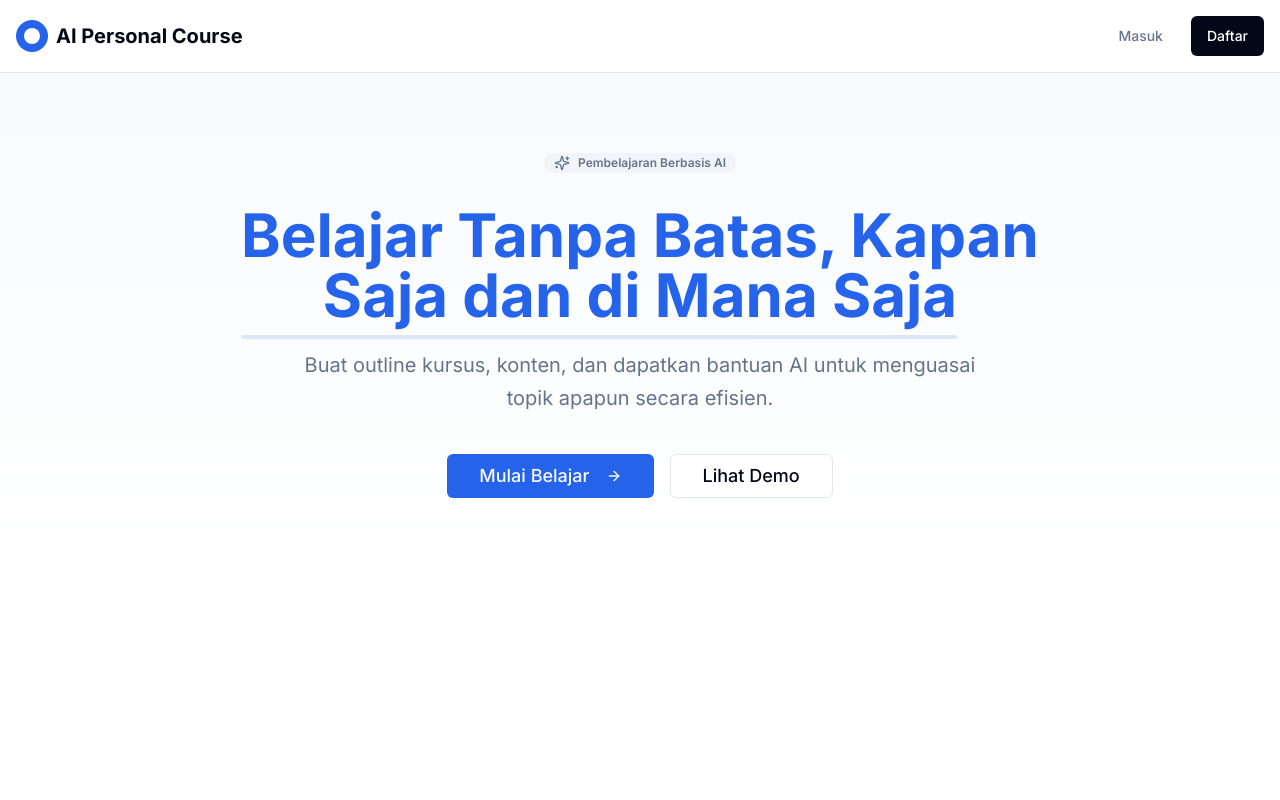
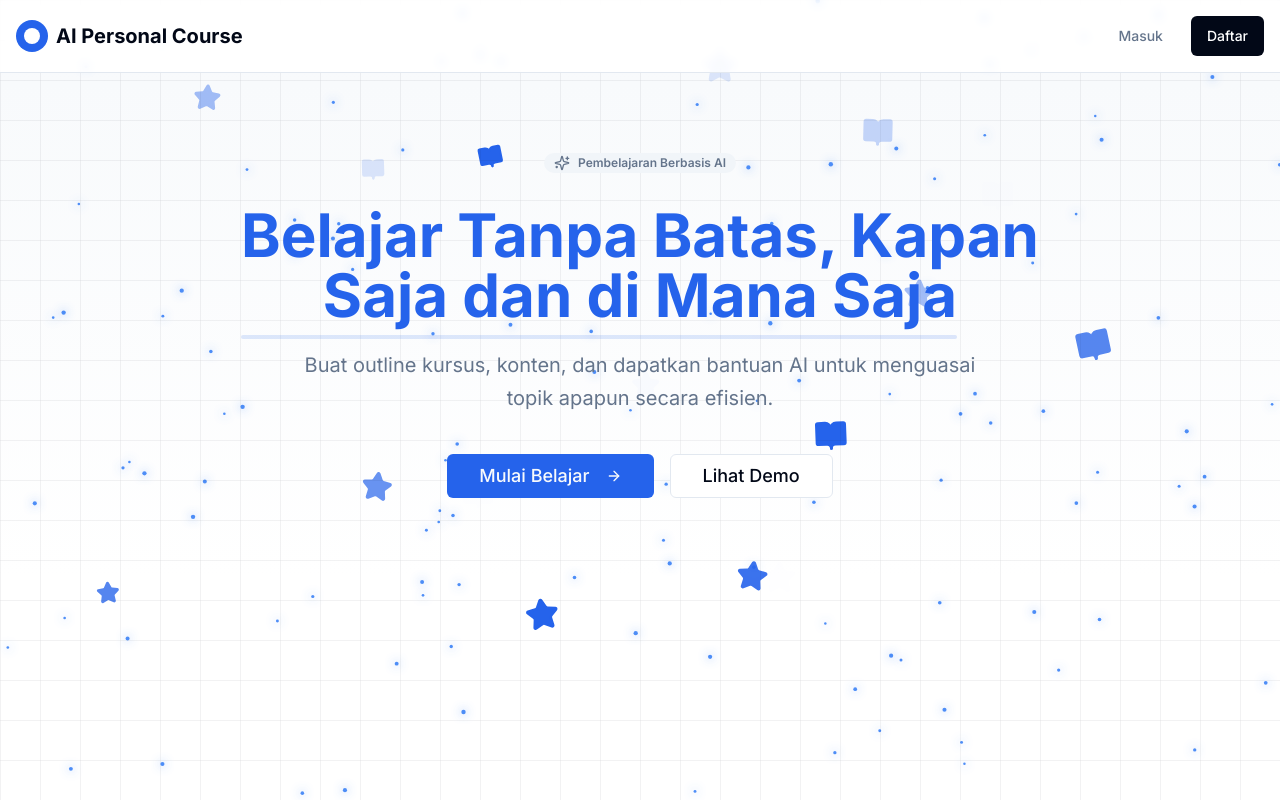
Before and after one commit to mfahmiq/aipersonalcourse, a Next.js app: page / in a window 1280 px wide. Built offline with nearby package versions, Linux system fonts and the light colour scheme.

Commit message:
feat: add landing page with SparklesCanvas and FloatingIconsBackground

```diff
--- a/app/page.tsx
+++ b/app/page.tsx
@@ -5,6 +5,9 @@ import { Button } from "@/components/ui/button"
 import { Badge } from "@/components/ui/badge"
 import { ArrowRight, BookOpen, Sparkles, MessageSquare } from "lucide-react"
 import { useEffect, useState } from "react"
+import { motion } from "framer-motion"
+import SparklesCanvas from "../components/SparklesCanvas"
+import FloatingIconsBackground from "../components/FloatingIconsBackground"
 
 export default function Home() {
   const [isVisible, setIsVisible] = useState(false)
@@ -14,7 +17,21 @@ export default function Home() {
   }, [])
 
   return (
-    <div className="min-h-screen flex flex-col bg-background">
+    <div className="min-h-screen flex flex-col bg-background relative overflow-hidden z-20">
+      {/* Sparkles Background Animation */}
+      <SparklesCanvas />
+      <FloatingIconsBackground />
+      {/* Grid Pattern Overlay */}
+      <div className="pointer-events-none fixed inset-0 z-0 opacity-20 dark:opacity-10" aria-hidden="true">
+        <svg className="w-full h-full" width="100%" height="100%" xmlns="http://www.w3.org/2000/svg">
+          <defs>
+            <pattern id="grid" width="40" height="40" patternUnits="userSpaceOnUse">
+              <path d="M 40 0 L 0 0 0 40" fill="none" stroke="currentColor" strokeWidth="0.5" />
+            </pattern>
+          </defs>
+          <rect width="100%" height="100%" fill="url(#grid)" className="text-foreground/10" />
+        </svg>
+      </div>
       <header className="border-b bg-background/80 backdrop-blur-sm sticky top-0 z-50">
         <div className="container mx-auto px-4 py-4 flex justify-between items-center">
           <div className="flex items-center gap-2">
--- /dev/null
+++ b/components/FloatingIconsBackground.tsx
@@ -0,0 +1,70 @@
+import { BookOpen, Star } from "lucide-react";
+import { motion } from "framer-motion";
+import { useMemo, useEffect, useState } from "react";
+
+const ICONS = Array.from({ length: 18 }, (_, i) => (i % 2 === 0 ? BookOpen : Star));
+
+function random(min: number, max: number) {
+  return Math.random() * (max - min) + min;
+}
+
+const FloatingIconsBackground = () => {
+  // Only render on client to avoid hydration error
+  const [mounted, setMounted] = useState(false);
+  useEffect(() => { setMounted(true); }, []);
+
+  const iconConfigs = useMemo(() => {
+    return ICONS.map((Icon, i) => ({
+      Icon,
+      top: random(5, 80),
+      left: random(5, 90),
+      size: random(24, 36),
+      duration: random(10, 18),
+      delay: random(0, 6),
+      rotate: random(-30, 30),
+    }));
+    // eslint-disable-next-line react-hooks/exhaustive-deps
+  }, [mounted]);
+
+  if (!mounted) return null;
+
+  const iconColor = '#2563eb'; // blue in all modes
+
+  return (
+    <div className="fixed inset-0 z-0 pointer-events-none">
+      {iconConfigs.map((cfg, i) => (
+        <motion.div
+          key={i}
+          initial={{ y: 0, rotate: 0, opacity: 0 }}
+          animate={{
+            y: [0, cfg.rotate, 0],
+            rotate: [0, cfg.rotate, 0],
+            opacity: [0, 1, 1, 0],
+          }}
+          transition={{
+            duration: cfg.duration,
+            repeat: Infinity,
+            repeatType: "loop",
+            delay: cfg.delay,
+            ease: "easeInOut",
+          }}
+          style={{
+            position: "absolute",
+            top: `${cfg.top}%`,
+            left: `${cfg.left}%`,
+            width: cfg.size,
+            height: cfg.size,
+            zIndex: 0,
+            display: "flex",
+            alignItems: "center",
+            justifyContent: "center",
+          }}
+        >
+          <cfg.Icon className="w-full h-full" color={iconColor} stroke={iconColor} fill={iconColor} />
+        </motion.div>
+      ))}
+    </div>
+  );
+};
+
+export default FloatingIconsBackground;
--- /dev/null
+++ b/components/SparklesCanvas.tsx
@@ -0,0 +1,100 @@
+import { useEffect, useRef } from "react";
+
+const PARTICLE_COUNT = 120;
+const PARTICLE_SIZE_MIN = 1.2; // Increased for visibility
+const PARTICLE_SIZE_MAX = 2.2; // Increased for visibility
+const SPEED = 0.08;
+
+function randomBetween(a: number, b: number) {
+  return a + Math.random() * (b - a);
+}
+
+function getColor(isDark: boolean) {
+  // Always blue in light mode, white in dark mode
+  return isDark ? "rgba(255,255,255,0.7)" : "rgba(59,130,246,0.9)"; // #3B82F6
+}
+
+const SparklesCanvas = () => {
+  const canvasRef = useRef<HTMLCanvasElement>(null);
+  const animationRef = useRef<number>();
+  const particles = useRef<any[]>([]);
+
+  useEffect(() => {
+    const canvas = canvasRef.current;
+    if (!canvas) return;
+    const ctx = canvas.getContext("2d");
+    if (!ctx) return;
+
+    let dpr = window.devicePixelRatio || 1;
+    let width = window.innerWidth;
+    let height = window.innerHeight;
+    canvas.width = width * dpr;
+    canvas.height = height * dpr;
+    canvas.style.width = width + "px";
+    canvas.style.height = height + "px";
+    ctx.setTransform(1, 0, 0, 1, 0, 0);
+    ctx.scale(dpr, dpr);
+
+    // Detect dark mode using Tailwind's class on <html>
+    const isDark = document.documentElement.classList.contains("dark");
+
+    // Initialize particles
+    particles.current = Array.from({ length: PARTICLE_COUNT }, () => ({
+      x: Math.random() * width,
+      y: Math.random() * height,
+      r: randomBetween(PARTICLE_SIZE_MIN, PARTICLE_SIZE_MAX),
+      dx: randomBetween(-SPEED, SPEED),
+      dy: randomBetween(-SPEED, SPEED),
+    }));
+
+    function animate() {
+      if (!ctx) return;
+      ctx.clearRect(0, 0, width, height);
+      for (let p of particles.current) {
+        ctx.beginPath();
+        ctx.arc(p.x, p.y, p.r, 0, 2 * Math.PI);
+        ctx.fillStyle = getColor(isDark);
+        ctx.shadowColor = getColor(isDark);
+        ctx.shadowBlur = 10;
+        ctx.fill();
+        ctx.shadowBlur = 0;
+        p.x += p.dx;
+        p.y += p.dy;
+        // Wrap around
+        if (p.x < 0) p.x += width;
+        if (p.x > width) p.x -= width;
+        if (p.y < 0) p.y += height;
+        if (p.y > height) p.y -= height;
+      }
+      animationRef.current = requestAnimationFrame(animate);
+    }
+    animate();
+
+    function handleResize() {
+      if (!canvas || !ctx) return;
+      width = window.innerWidth;
+      height = window.innerHeight;
+      canvas.width = width * dpr;
+      canvas.height = height * dpr;
+      canvas.style.width = width + "px";
+      canvas.style.height = height + "px";
+      ctx.setTransform(1, 0, 0, 1, 0, 0);
+      ctx.scale(dpr, dpr);
+    }
+    window.addEventListener("resize", handleResize);
+    return () => {
+      window.removeEventListener("resize", handleResize);
+      if (animationRef.current) cancelAnimationFrame(animationRef.current);
+    };
+  }, []);
+
+  return (
+    <canvas
+      ref={canvasRef}
+      className="fixed inset-0 w-full h-full z-0 pointer-events-none"
+      aria-hidden="true"
+    />
+  );
+};
+
+export default SparklesCanvas;
```
